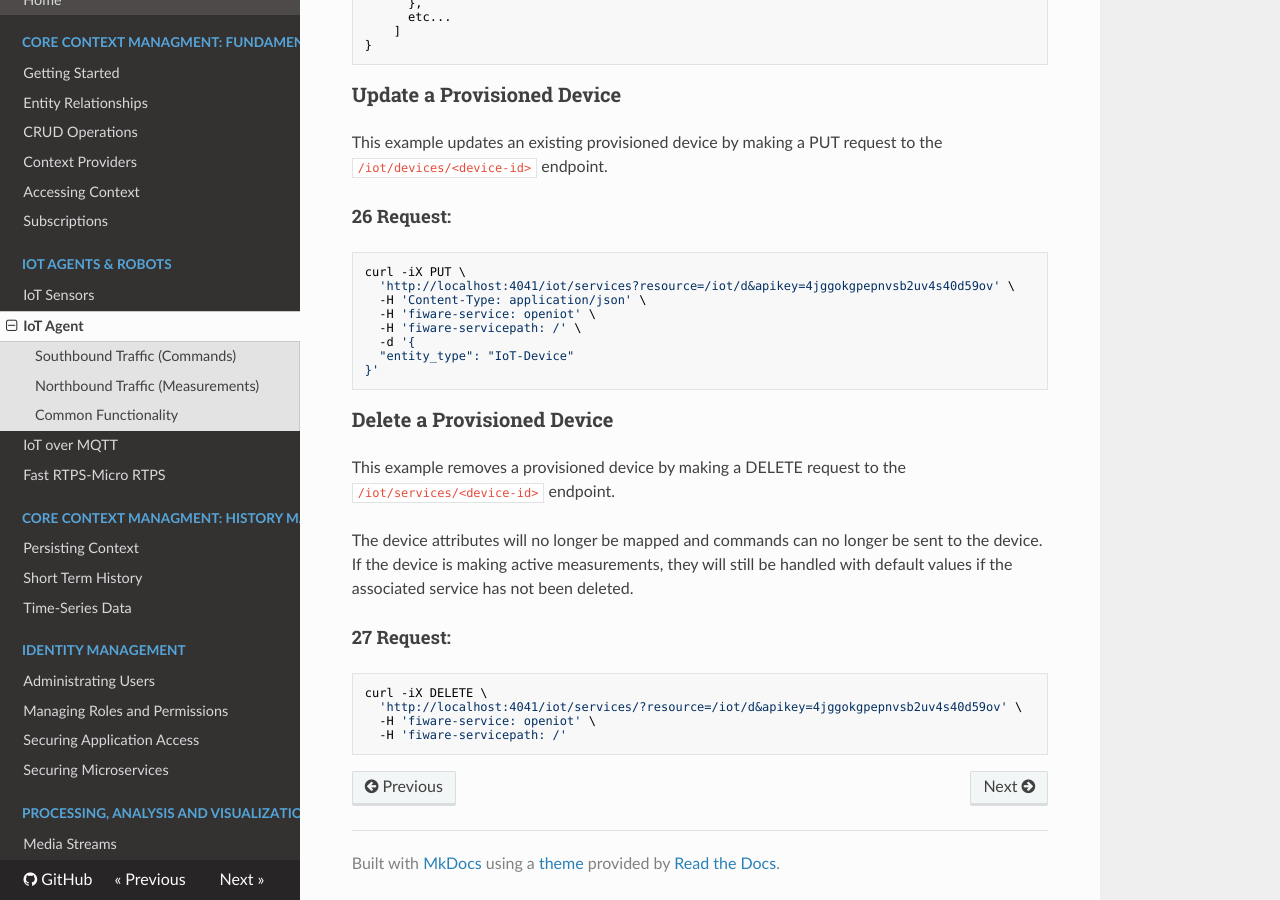
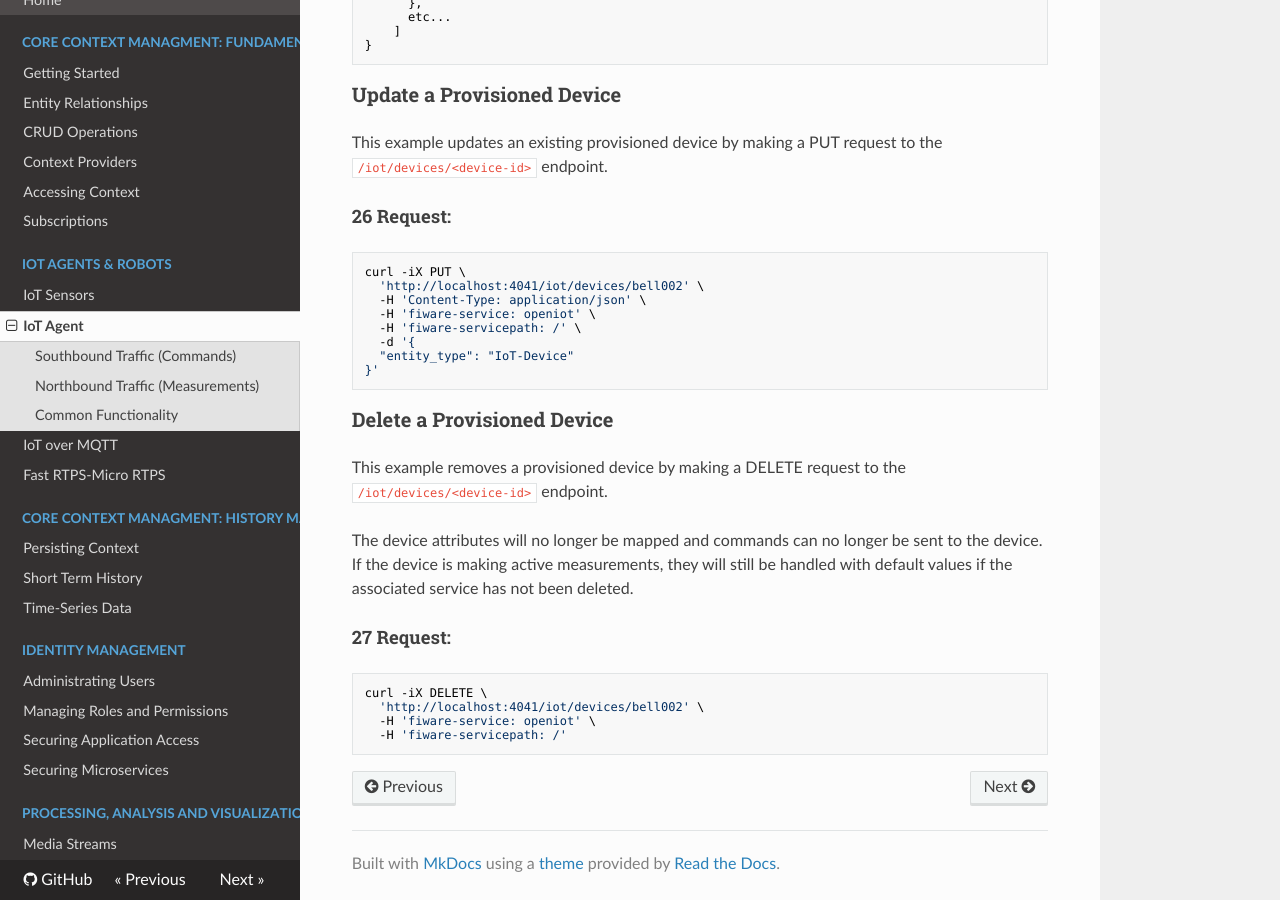
Before and after one commit to FIWARE/tutorials.Step-by-Step, an MkDocs documentation site: the page built from docs/iot-agent.md, in a window 1280 px wide and 900 px high, scrolled down 25445 px. Built offline with MkDocs 1.6.1, drawn with Linux system fonts in a browser that asks for light colours; nearby versions of some CDN libraries; comment, search, counter and statistics services are not loaded; old or Windows-style settings are respelled for this version of MkDocs; some of the changed lines change nothing that is shown.

Commit message:
Amend IoT device commands for Update and delete.

````diff
--- a/docs/iot-agent.md
+++ b/docs/iot-agent.md
@@ -1332,7 +1332,7 @@ the `/iot/devices/<device-id>` endpoint.
 
 ```bash
 curl -iX PUT \
-  'http://localhost:4041/iot/services?resource=/iot/d&apikey=4jggokgpepnvsb2uv4s40d59ov' \
+  'http://localhost:4041/iot/devices/bell002' \
   -H 'Content-Type: application/json' \
   -H 'fiware-service: openiot' \
   -H 'fiware-servicepath: /' \
@@ -1344,7 +1344,7 @@ curl -iX PUT \
 ### Delete a Provisioned Device
 
 This example removes a provisioned device by making a DELETE request to the
-`/iot/services/<device-id>` endpoint.
+`/iot/devices/<device-id>` endpoint.
 
 The device attributes will no longer be mapped and commands can no longer be
 sent to the device. If the device is making active measurements, they will still
@@ -1354,7 +1354,7 @@ be handled with default values if the associated service has not been deleted.
 
 ```bash
 curl -iX DELETE \
-  'http://localhost:4041/iot/services/?resource=/iot/d&apikey=4jggokgpepnvsb2uv4s40d59ov' \
+  'http://localhost:4041/iot/devices/bell002' \
   -H 'fiware-service: openiot' \
   -H 'fiware-servicepath: /'
 ```
````
